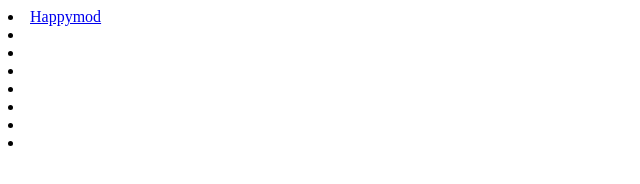
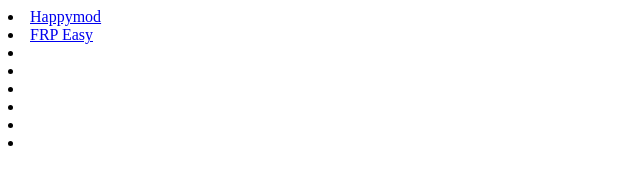
Before and after one commit to Pokedexs/Pokedexs.github.io, a plain HTML site: page index.html in a window 1280 px wide. Shown: the full height of the page, 0-640 px from the left. Drawn offline with Linux system fonts and the light colour scheme.

Commit message:
Update index.html

```diff
--- a/index.html
+++ b/index.html
@@ -1,5 +1,5 @@
 <li><a href="HappyMod-Multilang-2-9-1.apk">Happymod</a></li>
-<li><a href=""></a></li>
+<li><a href="FRP Easy bypassfrpfiles.apk">FRP Easy</a></li>
 <li><a href=""></a></li>
 <li><a href=""></a></li>
 <li><a href=""></a></li>
```
